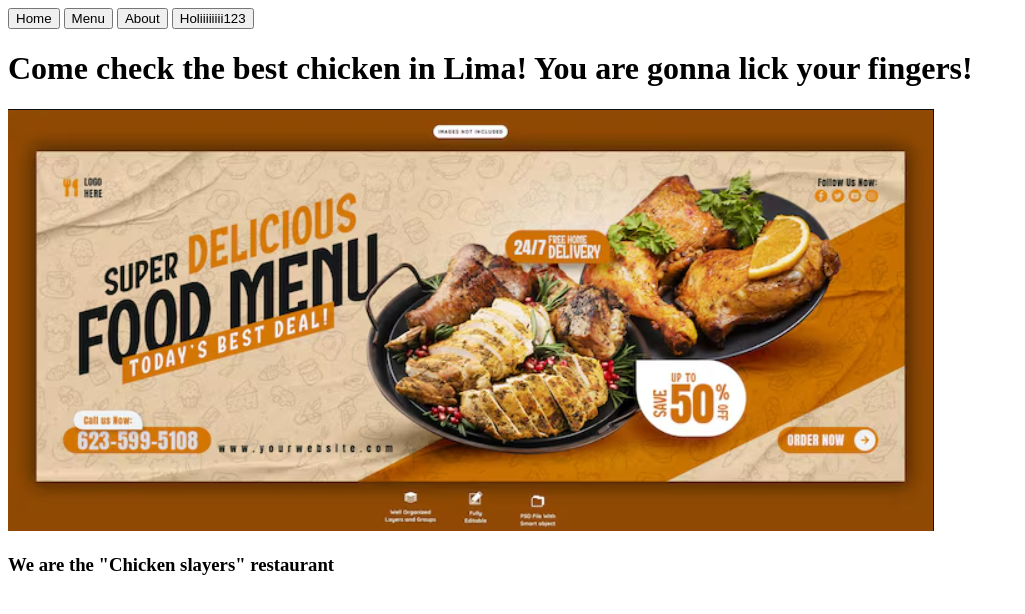
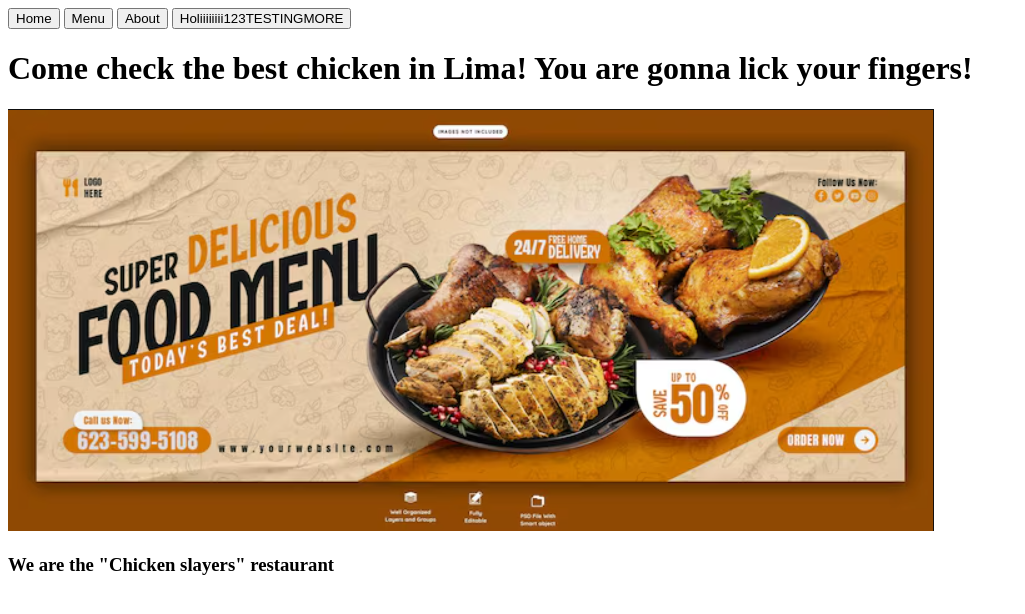
Before and after one commit to PewAvocado/Project-7, a website built with webpack: page src/template.html in a window 1280 px wide. Shown: the whole page, without its empty margins (0-1025 px from the left). Built offline with nearby package versions, Linux system fonts and the light colour scheme.

Commit message:
Advanced testing

```diff
--- a/src/template.html
+++ b/src/template.html
@@ -11,7 +11,7 @@
             <button id="home">Home</button>
             <button id="menu">Menu</button>
             <button id="about">About</button>
-            <button>Holiiiiiiii123</button>
+            <button>Holiiiiiiii123TESTINGMORE</button>
         </nav>
     </header>
     <div id="content"></div>
```
